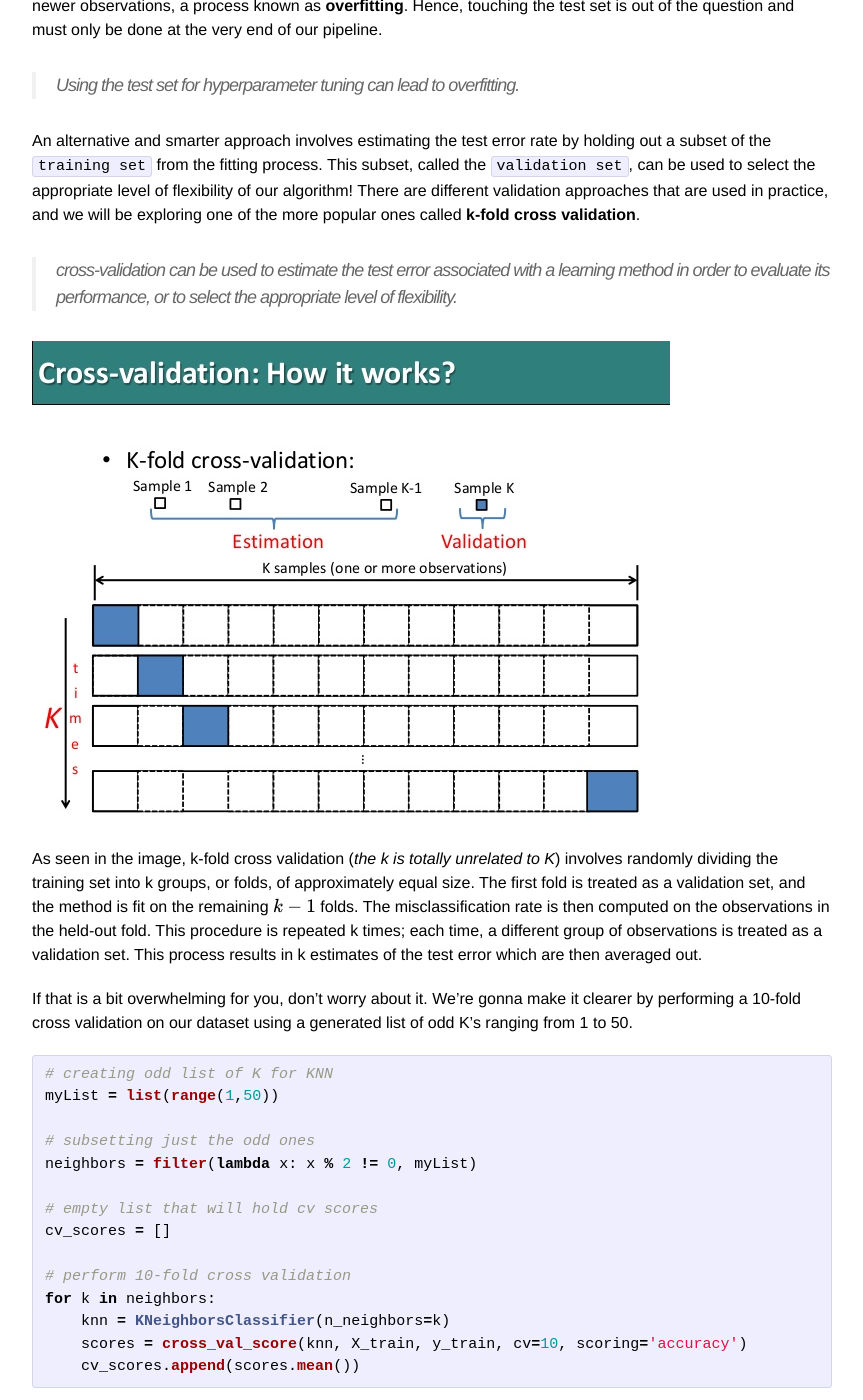
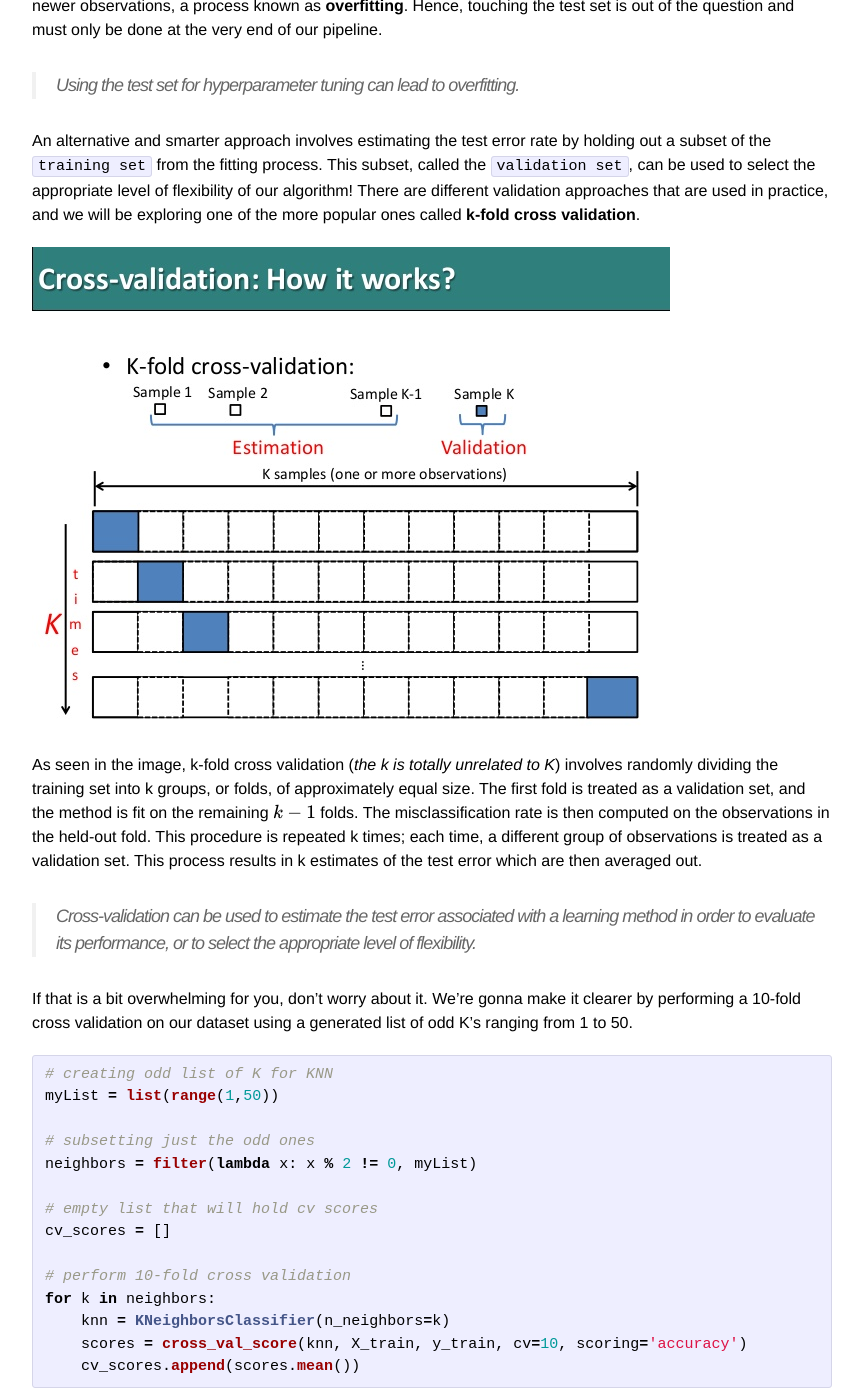
Before and after one commit to WangcsShuai/kevinzakka.github.io, a Jekyll site: the page built from _posts/2016-07-1-k-nearest-neighbor.markdown, in a window 1280 px wide and 1400 px high, scrolled down 7328 px. Shown: the whole window, without its empty margins (208-1071 px from the left). Built offline with Jekyll 4.4.1, drawn with Linux system fonts in a browser that asks for light colours; formulas are drawn with MathJax 3; comment, search, counter and statistics services are not loaded.

```diff
--- a/_posts/2016-07-1-k-nearest-neighbor.markdown
+++ b/_posts/2016-07-1-k-nearest-neighbor.markdown
@@ -177,11 +177,11 @@ Obviously, the best K is the one that corresponds to the lowest test error rate,
 
 An alternative and smarter approach involves estimating the test error rate by holding out a subset of the `training set` from the fitting process. This subset, called the `validation set`, can be used to select the appropriate level of flexibility of our algorithm! There are different validation approaches that are used in practice, and we will be exploring one of the more popular ones called **k-fold cross validation**.
 
-> cross-validation can be used to estimate the test error associated with a learning method in order to evaluate its performance, or to select the appropriate level of flexibility.
-
 <img src="/assets/k_fold_cv.jpg">
 
 As seen in the image, k-fold cross validation (*the k is totally unrelated to K*) involves randomly dividing the training set into k groups, or folds, of approximately equal size. The first fold is treated as a validation set, and the method is fit on the remaining $$k − 1$$ folds. The misclassification rate is then computed on the observations in the held-out fold. This procedure is repeated k times; each time, a different group of observations is treated as a validation set. This process results in k estimates of the test error which are then averaged out.
+
+> Cross-validation can be used to estimate the test error associated with a learning method in order to evaluate its performance, or to select the appropriate level of flexibility.
 
 If that is a bit overwhelming for you, don't worry about it. We're gonna make it clearer by performing a 10-fold cross validation on our dataset using a generated list of odd K's ranging from 1 to 50.
 
```
